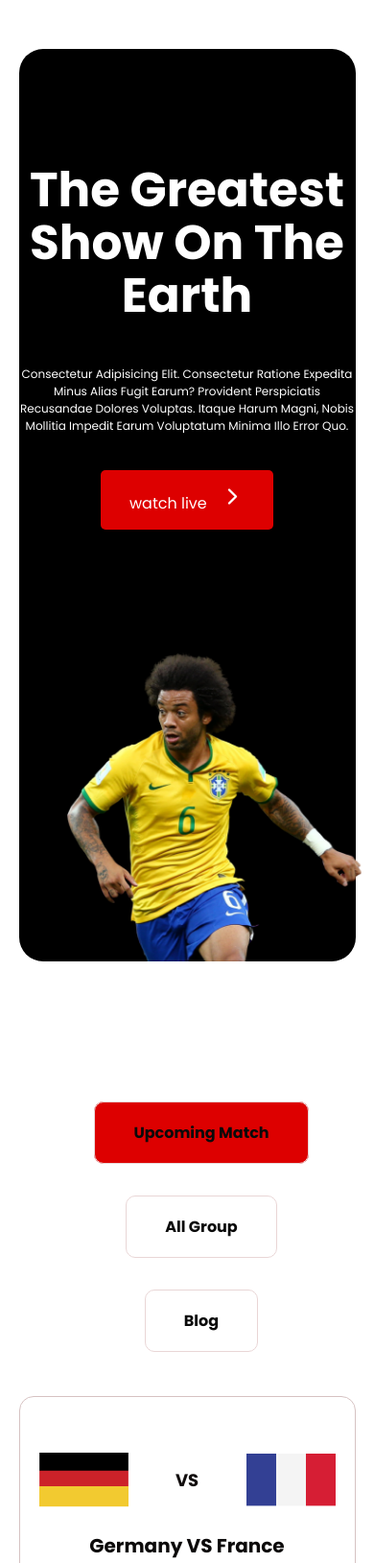
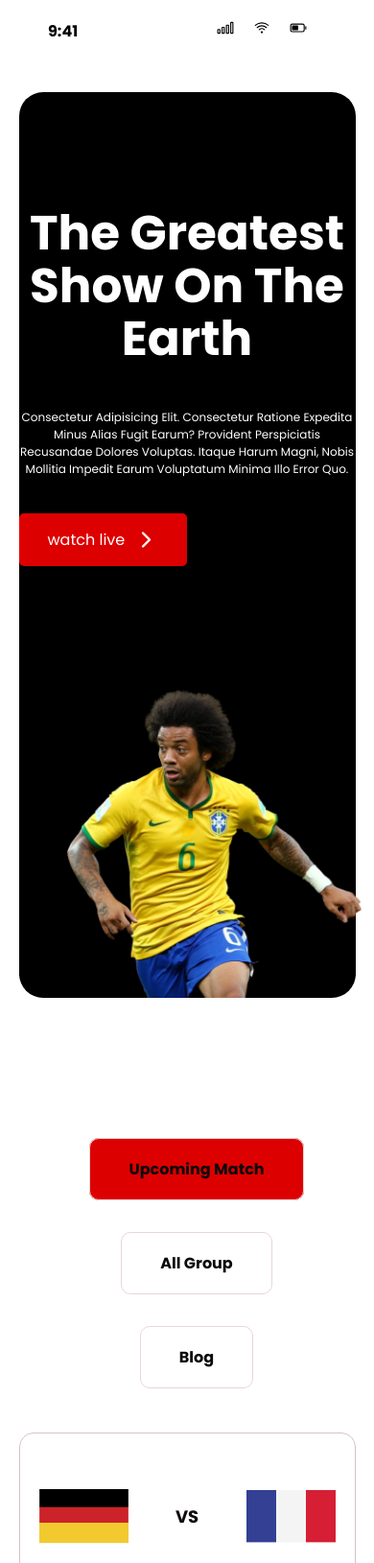
Before and after one commit to khushi-rahman/world-cup, a plain HTML site: page match-drow.html in a window 390 px wide. Shown: the top 1629 px of the page at 96% size. Drawn offline with nearby package versions, Linux system fonts and the light colour scheme.

Commit message:
re-solve

```diff
--- a/match-drow.html
+++ b/match-drow.html
@@ -12,6 +12,27 @@
 
 <body>
     <!--=======================start header section=================-->
+    <!--=======================start header section=================-->
+    <div class="navigation">
+        <p>9:41</p>
+        <div class="network">
+            <ul>
+                <li>
+                    <ion-icon name="cellular-outline"></ion-icon>
+                </li>
+                <li>
+                    <ion-icon name="wifi-outline"></ion-icon>
+                </li>
+                <li>
+                    <ion-icon name="battery-half-outline"></ion-icon>
+                </li>
+            </ul>
+        </div>
+    </div>
+
+
+
+
     <header>
         <div class="container">
             <div class="header-section-text">
--- a/style.css
+++ b/style.css
@@ -97,13 +97,18 @@
                                                                                                 border-radius: 5px;
                                                                                                 cursor: pointer;
                                                                                                 border: none;
-                                                                                                align-items: center;
                                                                                                 font-size: 16px;
                                                                                                 color: #ffffff;
                                                                                             }
 
                                                                                             .btn-1 {
                                                                                                 transition: .6s;
+                                                                                                display: flex;
+                                                                                                align-items: center;
+                                                                                            }
+
+                                                                                            .btn-1:hover {
+                                                                                                transform: scale(1.1);
                                                                                             }
 
                                                                                             .header-section-text button ion-icon {
@@ -158,8 +163,9 @@
                                                                                                 width: 22%;
                                                                                                 height: 307px;
                                                                                                 background-color: #0a0a0a;
-                                                                                                padding: 0 10px;
+                                                                                                padding: 0 15px;
                                                                                                 border-radius: 10px;
+                                                                                                margin-right: 15px;
                                                                                             }
 
                                                                                             .button-1 {
@@ -168,7 +174,6 @@
                                                                                                 margin-bottom: 33px;
                                                                                                 padding: 20px 40px;
                                                                                                 border-radius: 10px;
-                                                                                                margin-left: 10px;
                                                                                                 cursor: pointer;
                                                                                                 margin-top: 20px;
                                                                                                 transition: transform .6s;
@@ -498,6 +503,11 @@
                                                                                                     width: 100%;
                                                                                                     text-align: center;
                                                                                                 }
+                                                                                                .button-div {
+                                                                                                    width: 100%;
+                                                                                                    display: flex;
+                                                                                                    justify-content: center;
+                                                                                                }
                                                                                                 .header-section-img {
                                                                                                     width: 100%;
                                                                                                 }
```
Also changed, not shown: index.html (+1 -1 lines), 1 other file.
